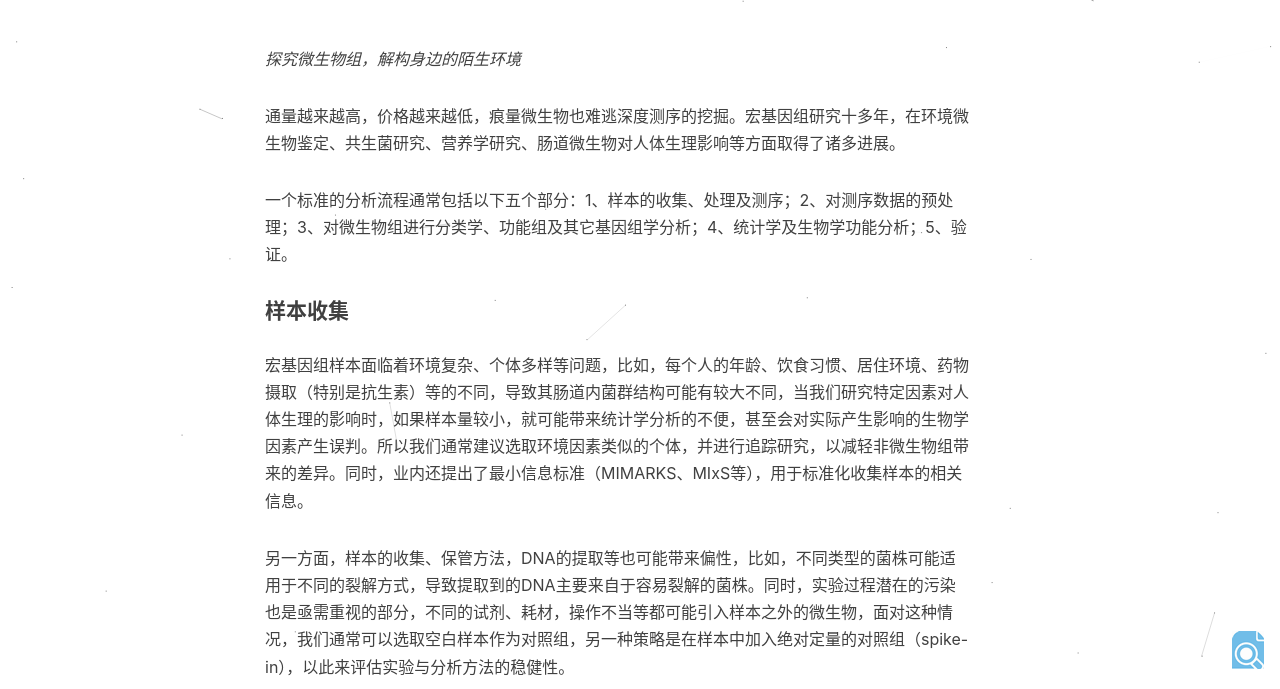
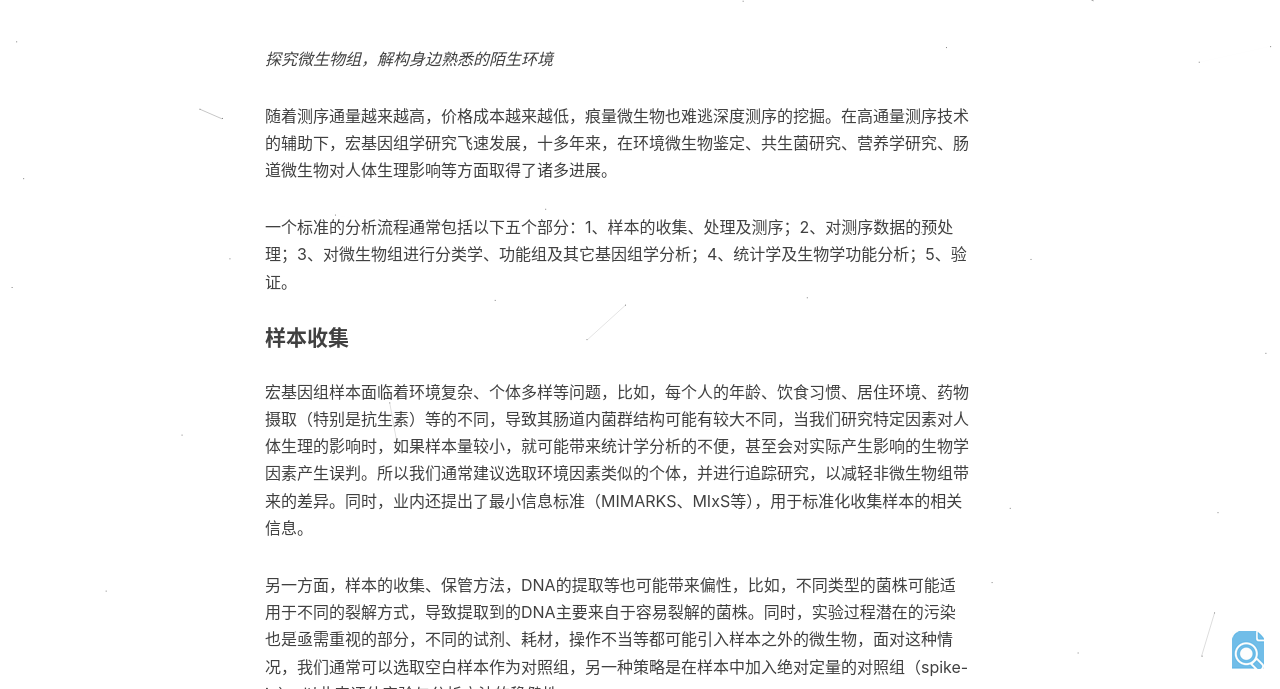
Before and after one commit to WenlongShen/WenlongShen.github.io, a Jekyll site: the page built from _posts/2020-02-25-MetaGenomics.markdown, in a window 1280 px wide and 900 px high, scrolled down 316 px, cut to the strip 211-900 px from the top of the window. Built offline with Jekyll 4.4.1, drawn with Linux system fonts in a browser that asks for light colours; comment, search, counter and statistics services are not loaded.

Commit message:
Update 2020-02-25-MetaGenomics.markdown

```diff
--- a/_posts/2020-02-25-MetaGenomics.markdown
+++ b/_posts/2020-02-25-MetaGenomics.markdown
@@ -8,9 +8,9 @@ header-img: "img/bg/2020_1.jpg"
 tags: 基因组 测序 生物信息 2020
 ---
 
-*探究微生物组，解构身边的陌生环境*
+*探究微生物组，解构身边熟悉的陌生环境*
 
-通量越来越高，价格越来越低，痕量微生物也难逃深度测序的挖掘。宏基因组研究十多年，在环境微生物鉴定、共生菌研究、营养学研究、肠道微生物对人体生理影响等方面取得了诸多进展。
+随着测序通量越来越高，价格成本越来越低，痕量微生物也难逃深度测序的挖掘。在高通量测序技术的辅助下，宏基因组学研究飞速发展，十多年来，在环境微生物鉴定、共生菌研究、营养学研究、肠道微生物对人体生理影响等方面取得了诸多进展。
 
 一个标准的分析流程通常包括以下五个部分：1、样本的收集、处理及测序；2、对测序数据的预处理；3、对微生物组进行分类学、功能组及其它基因组学分析；4、统计学及生物学功能分析；5、验证。
 
```
